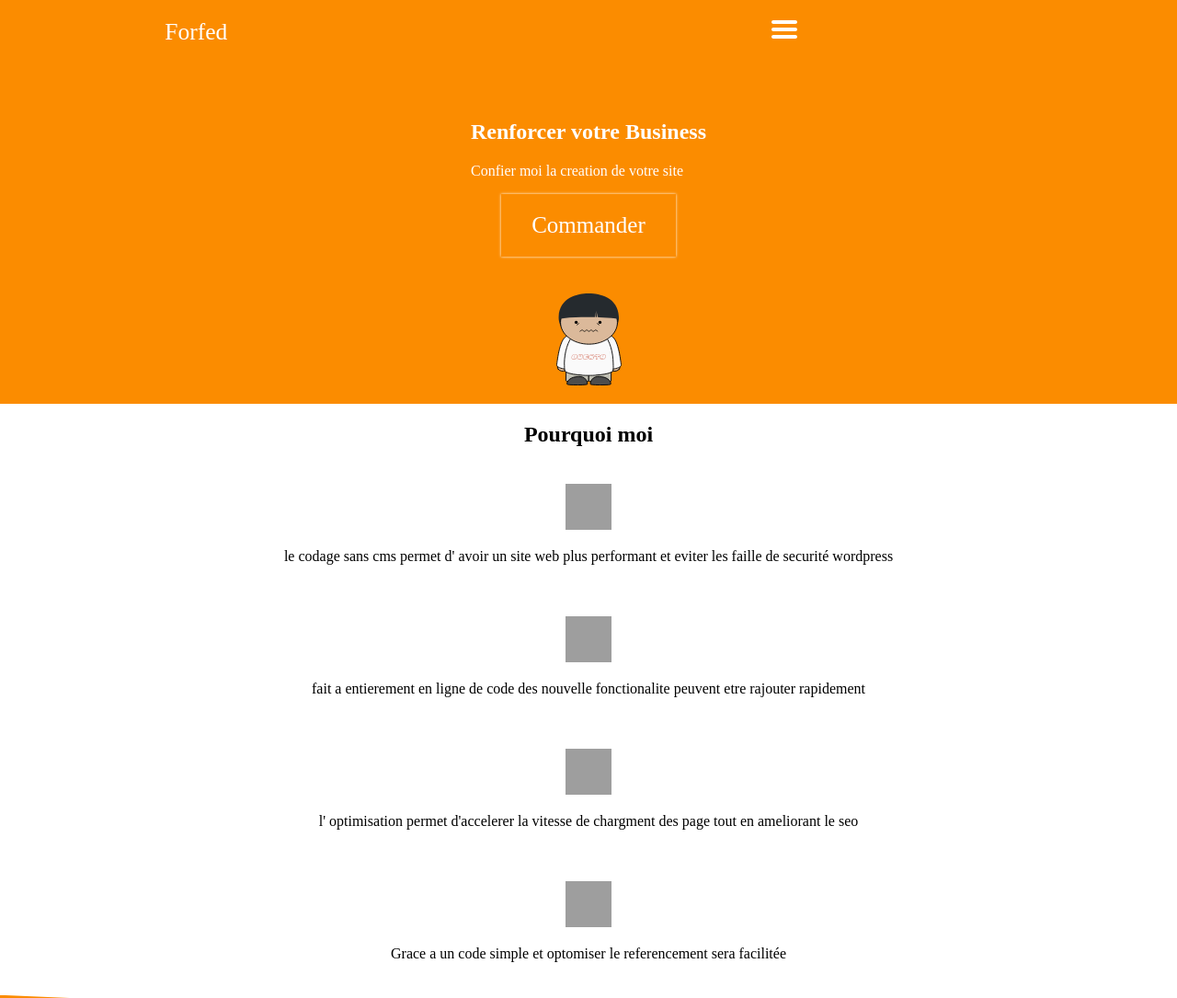
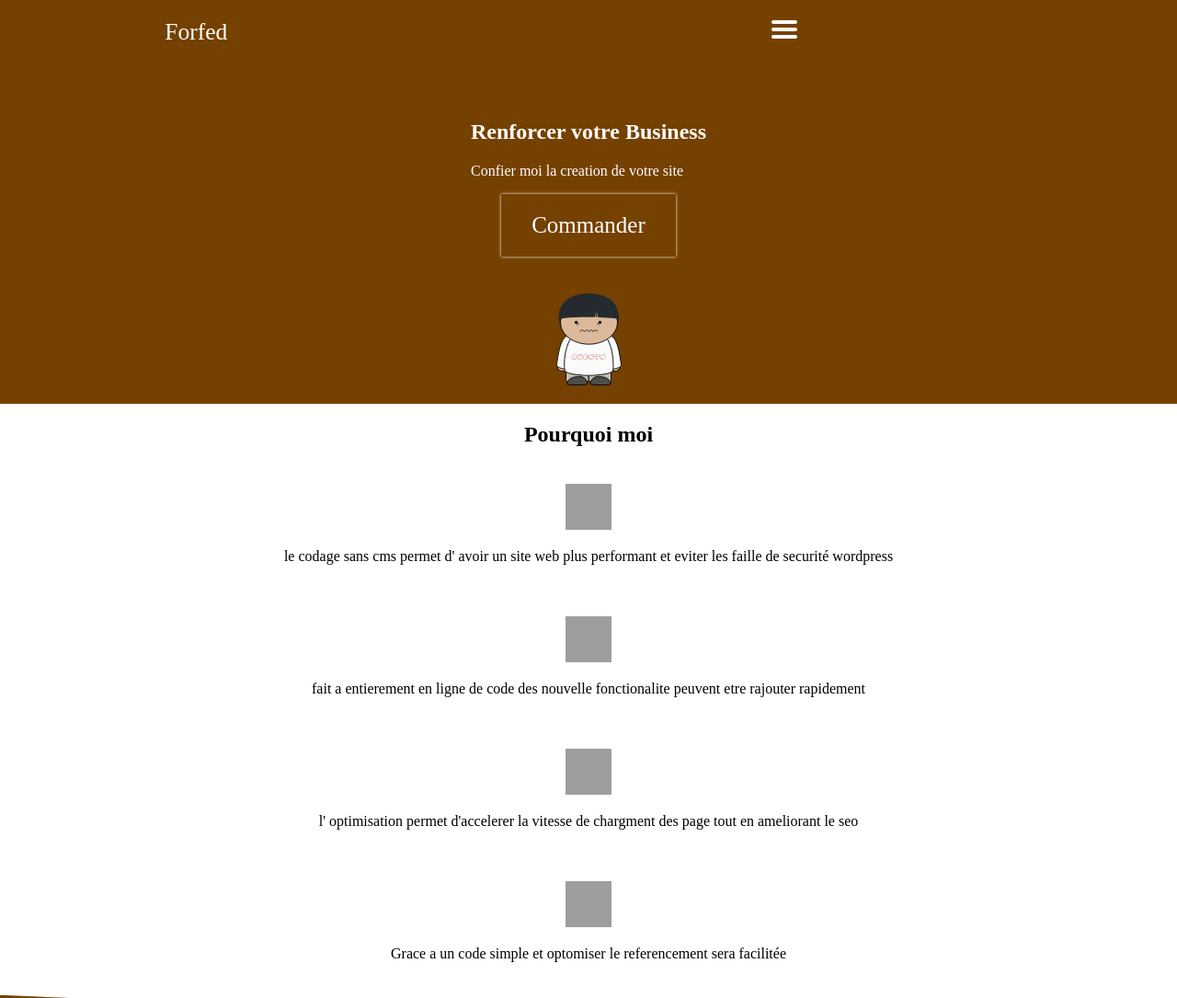
Before and after one commit to Thankcoeur/monsite, a website: page src/index.html in a window 1280 px wide. Shown: the top 1085 px of the page at 92% size. Drawn offline with nearby package versions, Linux system fonts and the light colour scheme; files that its build step writes are made by us from their sources; grey boxes are pictures that could not be loaded.

```diff
--- a/src/Component/Navbar/Navbar.scss
+++ b/src/Component/Navbar/Navbar.scss
@@ -1,5 +1,5 @@
             header {
-                background-color: #fb8c00;
+                background-color: #754100;
             }
 
             .Navbar {
@@ -53,4 +53,8 @@
                     margin: auto;
                     box-shadow: 0px 0px 3px 0px white;
                 }
+                &__link {
+                    text-decoration: none;
+                    color: white;
+                }
             }
--- a/src/Component/Navbar/_Navbar.html
+++ b/src/Component/Navbar/_Navbar.html
@@ -25,7 +25,7 @@
             <h2>Renforcer votre Business </h2>
             <p>Confier moi la creation de votre site</p>
             <div class="banniere__commander">
-                <a href=""></a>Commander</div>
+                <a class="banniere__link" href="">Commander</a></div>
 
         </div>
 
--- a/src/Component/Whysite/Whysite.scss
+++ b/src/Component/Whysite/Whysite.scss
@@ -4,7 +4,7 @@
     align-items: center;
     justify-items: center;
     display: grid;
-    background-color: #fb8c00;
+    background-color: #754100;
     color: white;
     clip-path: polygon(0 0, 100% 10%, 100% 100%, 0 90%);
     grid-template-columns: 1fr;
--- a/src/index.html
+++ b/src/index.html
@@ -6,6 +6,7 @@
     <meta name="viewport" content="width=device-width, initial-scale=1.0">
     <title>Document</title>
     <link rel="stylesheet" href="style.css">
+    <meta name="description" content="Createur de site optimisé et performant">
 </head>
 
 <body>
```
Also changed, not shown: dist/index.html, dist/style.css, 1 other file.
